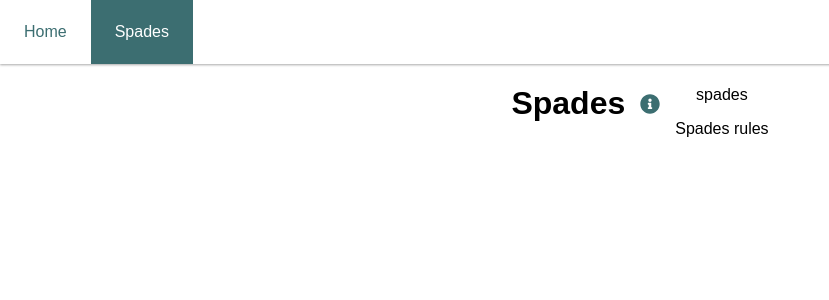
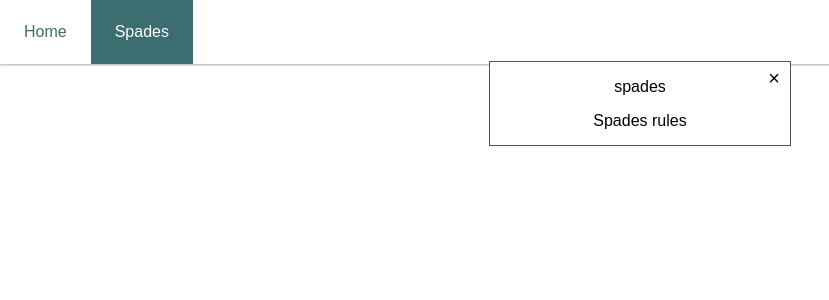
Before and after one commit to phillipsdev/score-keeper, a React (Create React App) app in the folder client/: page /spades in a window 1280 px wide. Both pictures are taken after a click on the icon 696 px from the left and 103 px from the top of the page. Shown: the top 300 px of the page, without its empty margins (0-829 px from the left). Built offline with nearby package versions, Linux system fonts and the light colour scheme.

Commit message:
primitive styling for modal

```diff
--- a/client/src/App.css
+++ b/client/src/App.css
@@ -9,3 +9,27 @@
   margin: 0 15px;
   font-size: 20px;
 }
+
+.info-icon:hover {
+  cursor: pointer;
+}
+
+.modal-rules {
+  position: fixed;
+  width: 300px;
+  border: 1px solid #565656;
+  background: white;
+  padding: 0 0 15px 0;
+}
+
+.exit {
+  position: absolute;
+  font-size: 20px;
+  padding: 5px;
+  right: 5px;
+  top: 0;
+}
+
+.exit:hover {
+  cursor: pointer;
+}
--- a/client/src/components/Modal.js
+++ b/client/src/components/Modal.js
@@ -52,7 +52,10 @@ class Modal extends Component {
   render() {
     if (this.props.isOpen) {
       return (
-        <div>
+        <div className="modal-rules">
+          <span className="exit" onClick={this.props.toggleModal}>
+            &times;
+          </span>
           <p>{this.props.game}</p>
           <div>{this.returnGame()}</div>
         </div>
```
